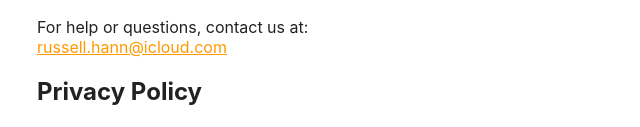
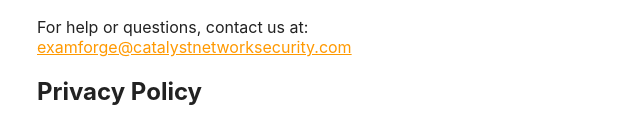
Before and after one commit to shadowCyber/examforge-support, a plain HTML site: page index.html in a window 1280 px wide. Shown: the part 192-319 px from the top of the page, without its empty margins (303-943 px from the left). Drawn offline with Linux system fonts and the light colour scheme.

Commit message:
Update support email address in index.html

```diff
--- a/index.html
+++ b/index.html
@@ -16,7 +16,7 @@
 
   <h2>Support</h2>
   <p>For help or questions, contact us at:<br>
-  <a href="mailto:russell.hann@icloud.com">russell.hann@icloud.com</a></p>
+  <a href="mailto:examforge@catalystnetworksecurity.com">examforge@catalystnetworksecurity.com</a></p>
 
   <h2>Privacy Policy</h2>
   <p>ExamForge collects only the data necessary to provide the service (email address for account creation, quiz results to track progress). We do not sell your data to third parties.</p>
```
